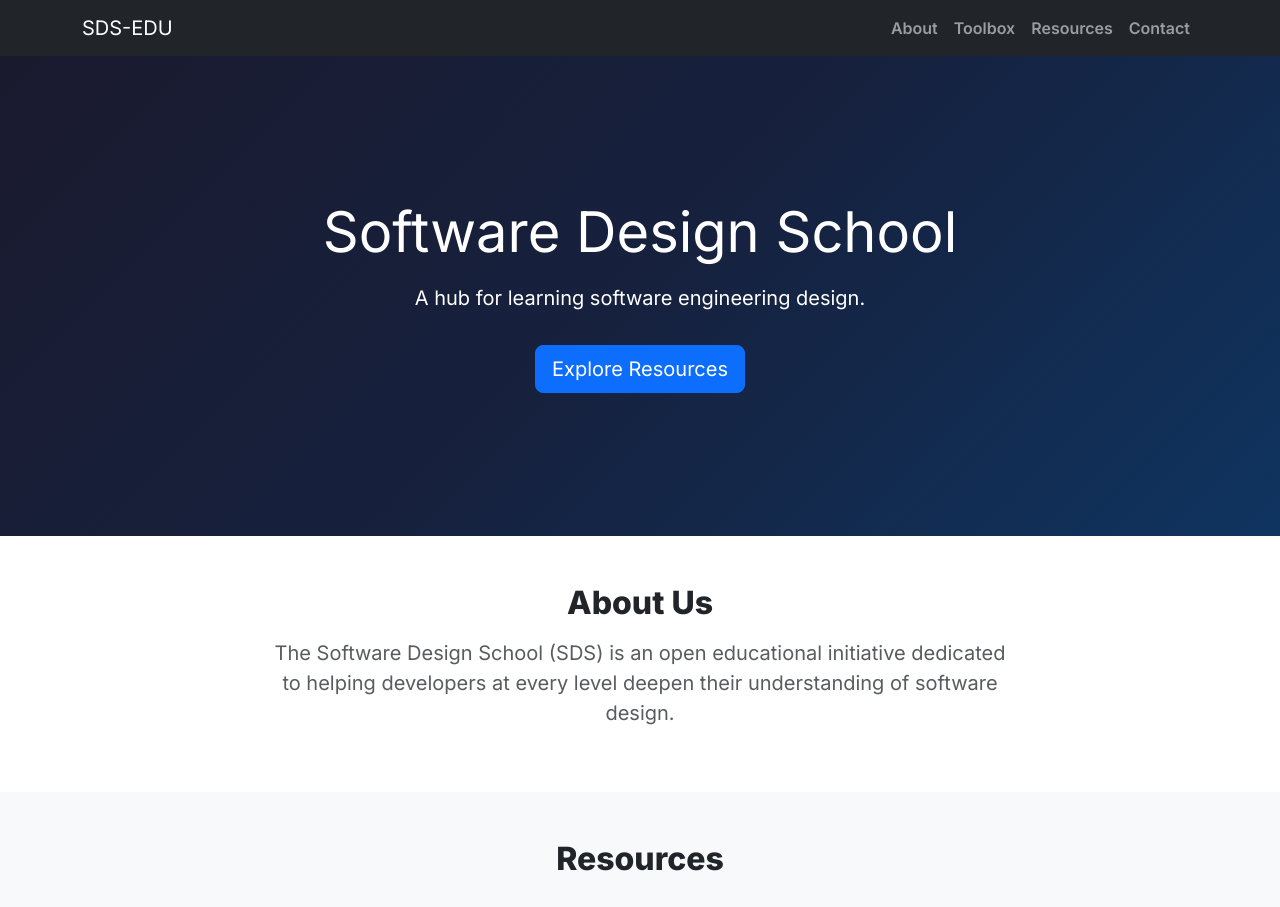
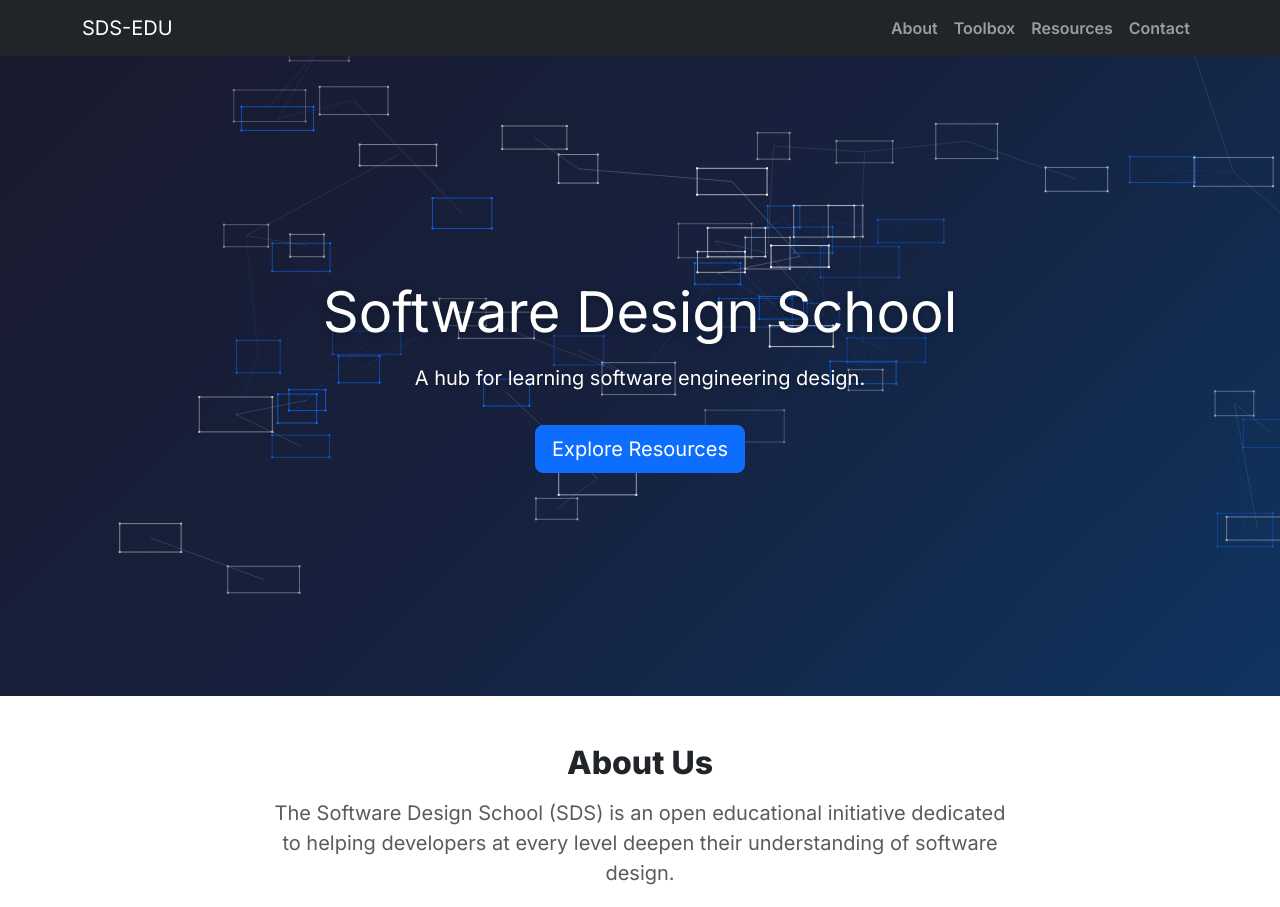
Before and after one commit to sds-edu/sds-edu.github.io, a website: page index.html in a window 1280 px wide. Shown: the top 907 px of the page. Drawn offline with Linux system fonts and the light colour scheme.

Commit message:
feat: update hero image

```diff
--- a/css/style.css
+++ b/css/style.css
@@ -4,8 +4,33 @@ body {
 
 /* Hero section */
 .hero {
-  min-height: 60vh;
+  min-height: 80vh;
   background: linear-gradient(135deg, #1a1a2e 0%, #16213e 50%, #0f3460 100%);
+  position: relative;
+  overflow: hidden;
+}
+
+#hero-canvas {
+  position: absolute;
+  top: 0;
+  left: 0;
+  width: 100%;
+  height: 100%;
+  z-index: 1;
+  pointer-events: none;
+}
+
+.hero .container {
+  position: relative;
+  z-index: 2;
+}
+
+.hero h1 {
+  text-shadow: 0 2px 10px rgba(0, 0, 0, 0.3);
+}
+
+.hero p {
+  text-shadow: 0 1px 5px rgba(0, 0, 0, 0.3);
 }
 
 /* Smooth scroll */
--- a/index.html
+++ b/index.html
@@ -40,6 +40,7 @@
 
   <!-- Hero -->
   <header class="hero text-white text-center d-flex align-items-center">
+    <canvas id="hero-canvas"></canvas>
     <div class="container">
       <h1 class="display-4 fw-extrabold">Software Design School</h1>
       <p class="lead mt-3">
@@ -188,6 +189,7 @@
   </footer>
 
   <script src="js/bootstrap.bundle.min.js"></script>
+  <script src="js/hero-animation.js"></script>
   <script>
     document.getElementById('year').textContent = new Date().getFullYear();
   </script>
--- /dev/null
+++ b/js/hero-animation.js
@@ -0,0 +1,138 @@
+/**
+ * Generative Architecture Schematic Animation
+ * Conceptual 2D tree diagrams for SDS-EDU
+ */
+
+class HeroAnimation {
+    constructor() {
+        this.canvas = document.getElementById('hero-canvas');
+        if (!this.canvas) return;
+        this.ctx = this.canvas.getContext('2d');
+
+        this.systems = [];
+        this.maxSystems = 12; // Increased for more activity
+        this.colors = ['rgba(255, 255, 255, ', 'rgba(13, 110, 253, ', 'rgba(173, 181, 189, '];
+
+        this.init();
+    }
+
+    init() {
+        this.resize();
+        window.addEventListener('resize', () => this.resize());
+        this.animate();
+    }
+
+    resize() {
+        this.canvas.width = this.canvas.offsetWidth * window.devicePixelRatio;
+        this.canvas.height = this.canvas.offsetHeight * window.devicePixelRatio;
+        this.ctx.scale(window.devicePixelRatio, window.devicePixelRatio);
+    }
+
+    createNode(x, y, depth = 0) {
+        const width = 30 + Math.random() * 50;
+        const height = 20 + Math.random() * 15;
+
+        return {
+            x: x,
+            y: y,
+            w: width,
+            h: height,
+            opacity: 0,
+            targetOpacity: 0.3 + Math.random() * 0.4,
+            life: 1.0,
+            decay: 0.001 + Math.random() * 0.002, // Slightly faster decay for quicker cycling
+            children: [],
+            depth: depth,
+            color: this.colors[Math.floor(Math.random() * this.colors.length)],
+            driftX: (Math.random() - 0.5) * 0.3,
+            driftY: (Math.random() - 0.5) * 0.3
+        };
+    }
+
+    generateSystem() {
+        const startX = Math.random() * this.canvas.offsetWidth;
+        const startY = Math.random() * this.canvas.offsetHeight;
+        const root = this.createNode(startX, startY);
+
+        this.growBranch(root, 1 + Math.floor(Math.random() * 3));
+        return root;
+    }
+
+    growBranch(parent, depth) {
+        if (depth <= 0) return;
+
+        const numChildren = 1 + Math.floor(Math.random() * 2);
+        for (let i = 0; i < numChildren; i++) {
+            const angle = (Math.random() * Math.PI * 2);
+            const dist = 60 + Math.random() * 100;
+            const childX = parent.x + Math.cos(angle) * dist;
+            const childY = parent.y + Math.sin(angle) * dist;
+
+            const child = this.createNode(childX, childY, parent.depth + 1);
+            parent.children.push(child);
+            this.growBranch(child, depth - 1);
+        }
+    }
+
+    updateNode(node) {
+        node.x += node.driftX;
+        node.y += node.driftY;
+
+        // Faster fade in
+        if (node.opacity < node.targetOpacity) {
+            node.opacity += 0.015; // Increased speed
+        }
+
+        node.life -= node.decay;
+
+        if (node.life < 0.1) {
+            node.opacity -= 0.005; // Faster fade out
+        }
+
+        node.children.forEach(child => this.updateNode(child));
+    }
+
+    drawNode(node) {
+        if (node.opacity <= 0) return;
+
+        this.ctx.strokeStyle = node.color + node.opacity + ')';
+        this.ctx.lineWidth = 1;
+        this.ctx.strokeRect(node.x, node.y, node.w, node.h);
+
+        this.ctx.fillStyle = node.color + (node.opacity * 1.5) + ')';
+        this.ctx.fillRect(node.x - 1, node.y - 1, 2, 2);
+        this.ctx.fillRect(node.x + node.w - 1, node.y - 1, 2, 2);
+        this.ctx.fillRect(node.x - 1, node.y + node.h - 1, 2, 2);
+        this.ctx.fillRect(node.x + node.w - 1, node.y + node.h - 1, 2, 2);
+
+        node.children.forEach(child => {
+            this.ctx.beginPath();
+            this.ctx.moveTo(node.x + node.w / 2, node.y + node.h / 2);
+            this.ctx.lineTo(child.x + child.w / 2, child.y + child.h / 2);
+            this.ctx.strokeStyle = node.color + (node.opacity * 0.3) + ')';
+            this.ctx.stroke();
+            this.drawNode(child);
+        });
+    }
+
+    animate() {
+        this.ctx.clearRect(0, 0, this.canvas.offsetWidth, this.canvas.offsetHeight);
+
+        // Faster spawn rate
+        if (this.systems.length < this.maxSystems && Math.random() < 0.05) {
+            this.systems.push(this.generateSystem());
+        }
+
+        this.systems = this.systems.filter(sys => {
+            this.updateNode(sys);
+            this.drawNode(sys);
+            return sys.opacity > 0 || sys.life > 0;
+        });
+
+        requestAnimationFrame(() => this.animate());
+    }
+}
+
+document.addEventListener('DOMContentLoaded', () => {
+    new HeroAnimation();
+});
```
